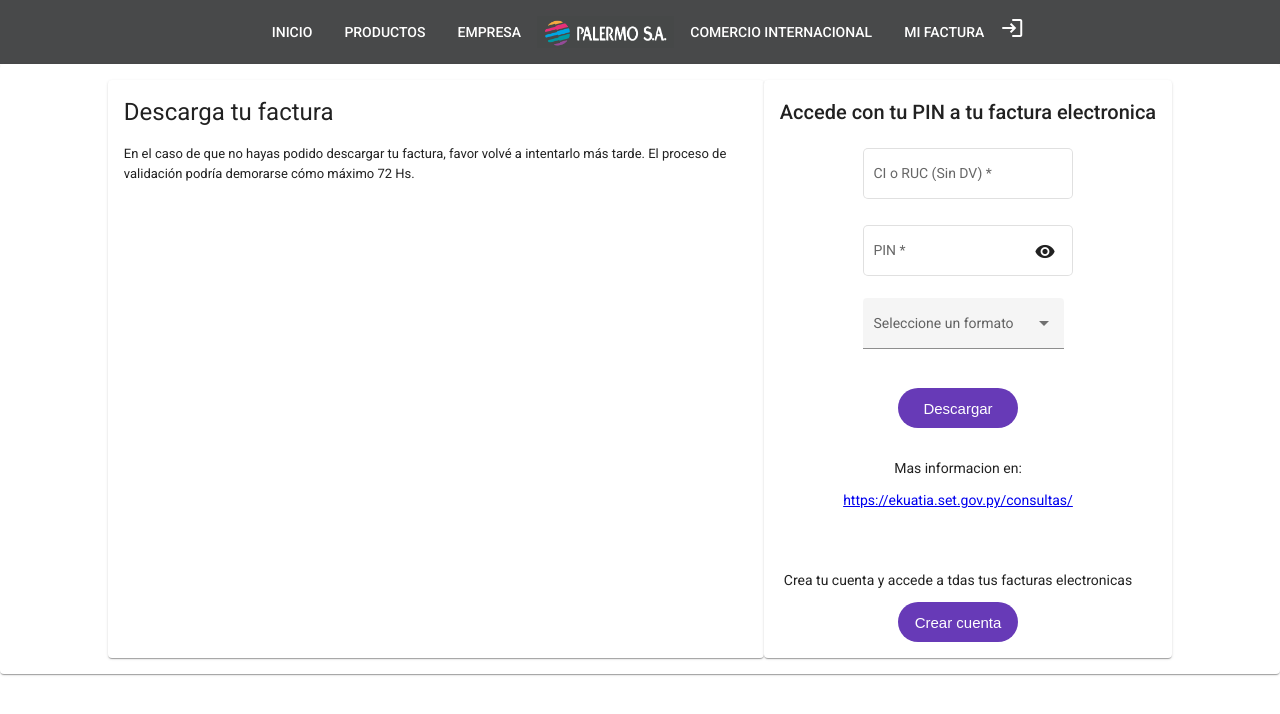
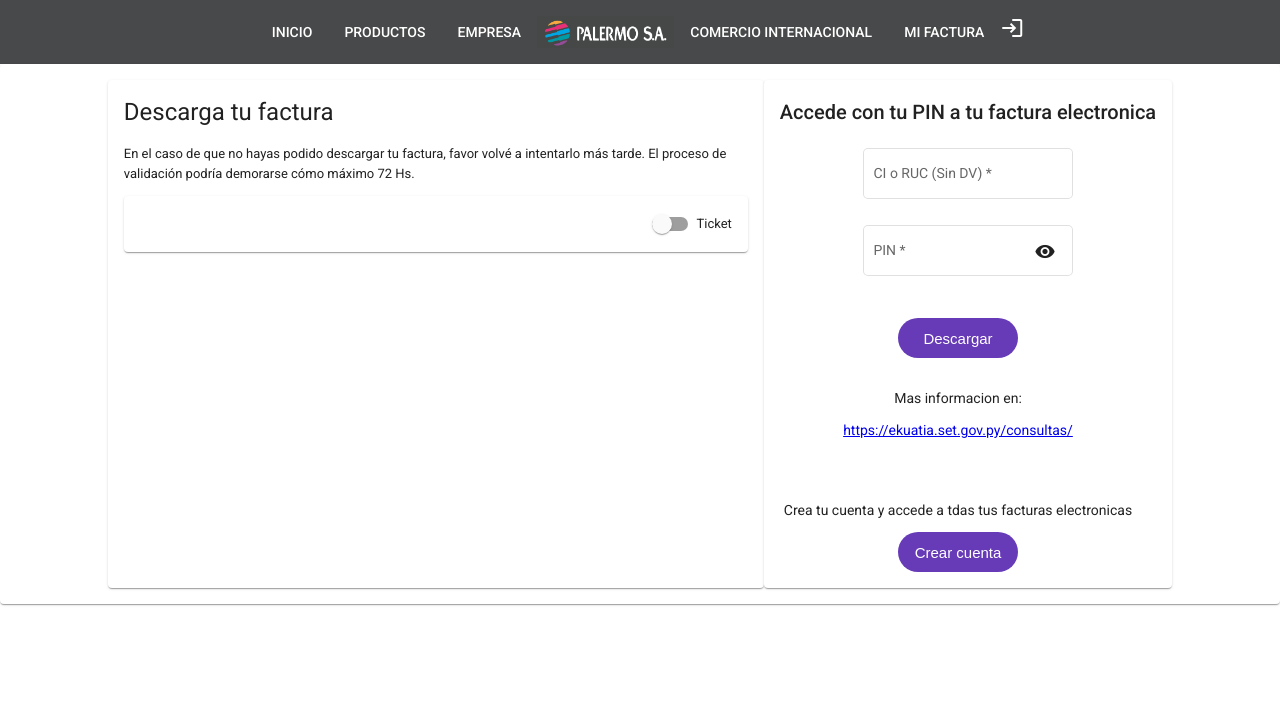
Before and after one commit to roadhog71/Facturacion-Electronica, an Angular app in the folder Front/: page /invoice-downloader in a window 1280 px wide. Shown: the top 714 px of the page. Built offline with nearby package versions, Linux system fonts and the light colour scheme.

Commit message:
minor changes in invoice-downloader component

```diff
--- a/Front/src/app/app.module.ts
+++ b/Front/src/app/app.module.ts
@@ -17,6 +17,7 @@ import { HomeComponent } from './home/home.component';
 import { InvoiceDownloaderComponent } from './invoice-downloader/invoice-downloader.component';
 import { MatSelectModule } from '@angular/material/select';
 import { MatTooltipModule } from '@angular/material/tooltip';
+import { MatSlideToggleModule } from '@angular/material/slide-toggle';
 
 @NgModule({
   declarations: [
@@ -38,6 +39,7 @@ import { MatTooltipModule } from '@angular/material/tooltip';
     ReactiveFormsModule,
     MatSelectModule,
     MatTooltipModule,
+    MatSlideToggleModule,
   ],
   providers: [],
   bootstrap: [AppComponent],
--- a/Front/src/app/invoice-downloader/invoice-downloader.component.css
+++ b/Front/src/app/invoice-downloader/invoice-downloader.component.css
@@ -13,6 +13,11 @@
   /* box-shadow: none; */
   flex-direction: column;
   font-size: small;
+}
+
+.slide-toggle-container {
+  display: flex;
+  justify-content: flex-end;
 }
 
 .credential-card {
--- a/Front/src/app/invoice-downloader/invoice-downloader.component.html
+++ b/Front/src/app/invoice-downloader/invoice-downloader.component.html
@@ -1,28 +1,18 @@
 <mat-card class="container-card">
   <mat-card class="invoice-card">
-    <!-- <div class="download-container"> -->
-    <!-- <div class="explanation-text"> -->
     <h1>Descarga tu factura</h1>
     <p>
       En el caso de que no hayas podido descargar tu factura, favor volvé a
       intentarlo más tarde. El proceso de validación podría demorarse cómo
       máximo 72 Hs.
     </p>
-    <!-- </div> -->
-    <!-- <div class="select-field"> -->
-
-    <!-- <p>Ha seleccionado formato: {{ selected }}</p> -->
-    <!-- </div> -->
-    <!-- <img
-      class="invoice-pic"
-      src="../../assets/images/invoice-example.png"
-      alt=""
-    /> -->
-    <!-- </div> -->
+    <mat-card class="slide-toggle-container">
+      <mat-slide-toggle>Ticket</mat-slide-toggle>
+    </mat-card>
   </mat-card>
   <mat-card class="credential-card">
     <h2>Accede con tu PIN a tu factura electronica</h2>
-    <!-- <h2 class="credential-title">Accede con tu PIN a tu factura electronica</h2> -->
+
     <form (ngSubmit)="onLogin()" name="loginForm" [formGroup]="loginForm">
       <div class="emailInput">
         <mat-form-field class="full-width" appearance="outline">
@@ -76,14 +66,14 @@
         </mat-error>
       </mat-form-field>
       <div>
-        <mat-form-field appearance="fill">
+        <!-- <mat-form-field appearance="fill">
           <mat-label>Seleccione un formato</mat-label>
           <mat-select [(value)]="selected">
             <mat-option value="A4">A4</mat-option>
             <mat-option value="Ticket">Ticket</mat-option>
             <mat-option value="PDF">PDF</mat-option>
           </mat-select>
-        </mat-form-field>
+        </mat-form-field> -->
       </div>
       <div><button class="download-button">Descargar</button></div>
     </form>
--- a/Front/src/app/invoice-downloader/invoice-downloader.component.ts
+++ b/Front/src/app/invoice-downloader/invoice-downloader.component.ts
@@ -7,7 +7,6 @@ import { FormGroup, FormBuilder, Validators } from '@angular/forms';
   styleUrls: ['./invoice-downloader.component.css'],
 })
 export class InvoiceDownloaderComponent implements OnInit {
-  selected = '';
   hide: boolean = false;
 
   constructor(private fb: FormBuilder) {}
```
Also changed, not shown: 1 other file (tests, documents, lock files or other folders).
